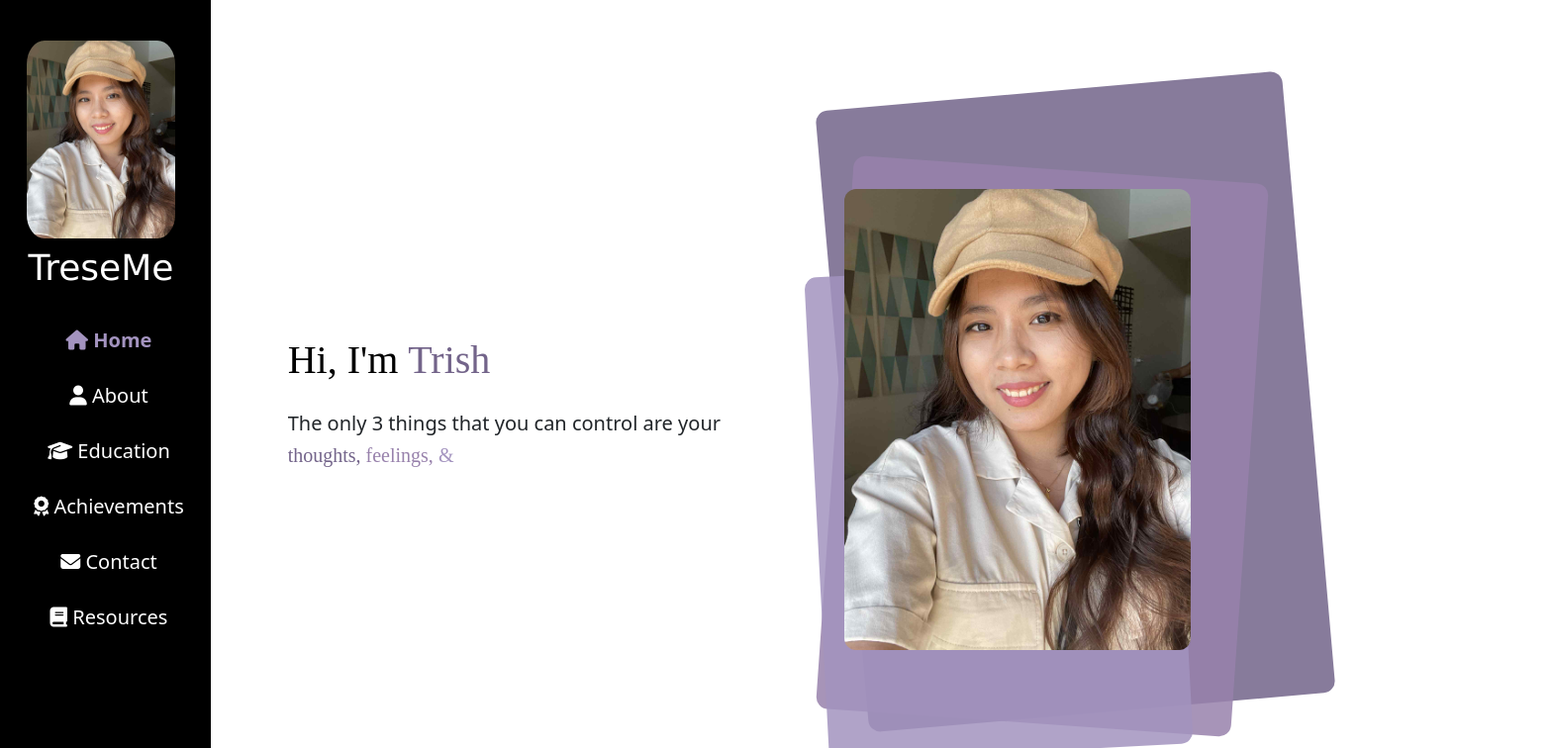
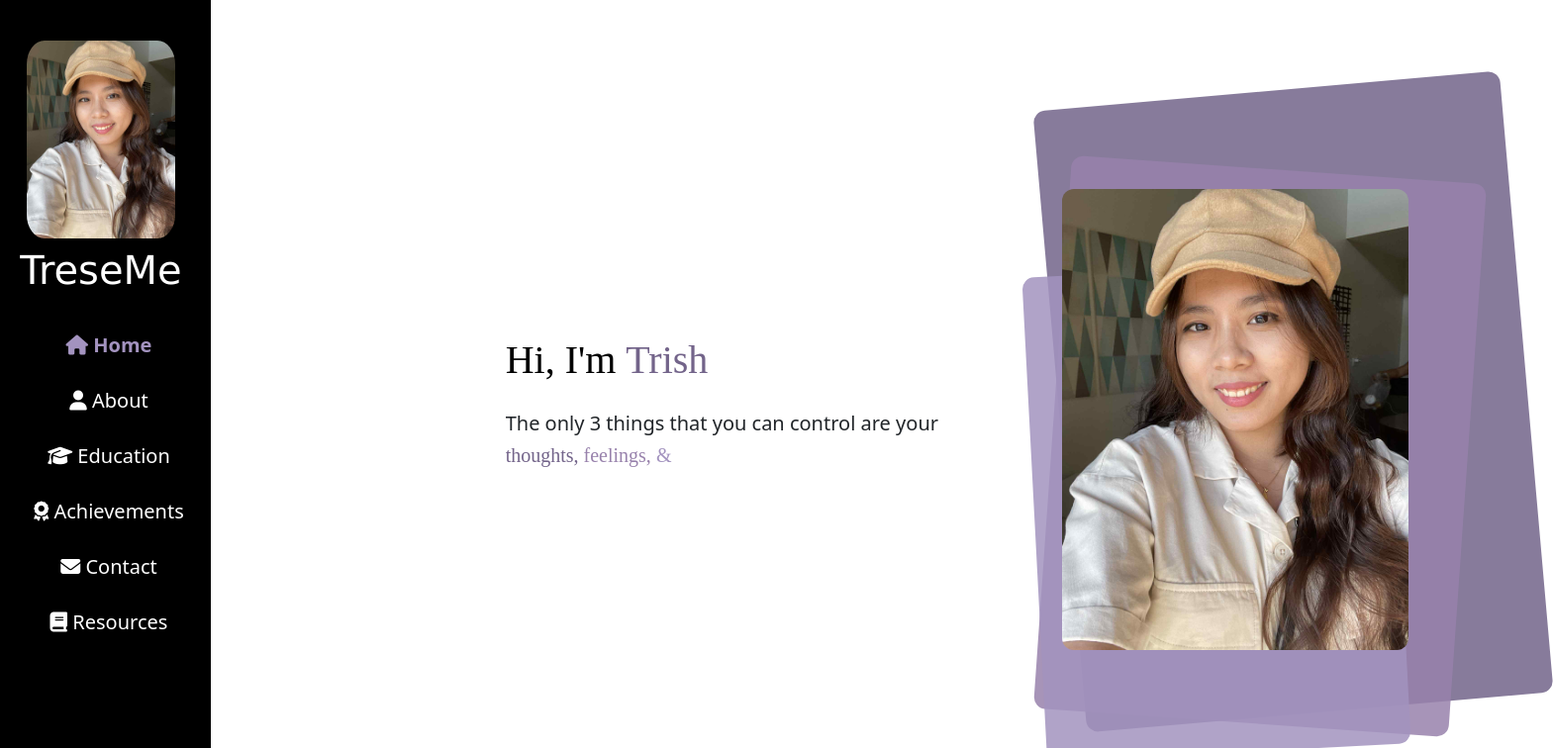
Before and after one commit to TrishaMaeSayson/personal-website-finals, a Vue app in the folder trisha-website/: page / in a window 1280 px wide. Shown: the top 756 px of the page at 99% size, 1569 px wide, since content can reach past the window. Built offline with nearby package versions, Linux system fonts and the light colour scheme; no server answers.

Commit message:
revised css

```diff
--- a/trisha-website/public/style.css
+++ b/trisha-website/public/style.css
@@ -61,6 +61,7 @@ body {
   align-items: center;
   padding: 1.5rem 0;
   z-index: 1000;
+  justify-content: center;
 }
 
 .sidebar,
@@ -86,7 +87,7 @@ body {
 }
 
 .brand-name {
-  font-size: 36px !important;
+  font-size: 40px !important;
   font-family: Verdana, sans-serif;
   color: #fff;
 }
@@ -130,6 +131,13 @@ body {
    📱 RESPONSIVE ADJUSTMENTS
 ====================================== */
 
+/* Desktop main content offset for fixed sidebar */
+@media (min-width: 992px) {
+  .col-md-10.main-content {
+    margin-left: 220px; /* same as sidebar width */
+  }
+}
+
 @media (max-width: 991.98px) {
   .row.flex-nowrap {
     flex-wrap: wrap; /* allow sidebar and main content to stack */
@@ -153,9 +161,6 @@ body {
 ====================================== */
 h1{
   margin-top: 1rem;
-  font-family: 'Abril Fatface', serif;
-  font-size: 40px;
-  color: white;
 }
 
 h2 {
```
